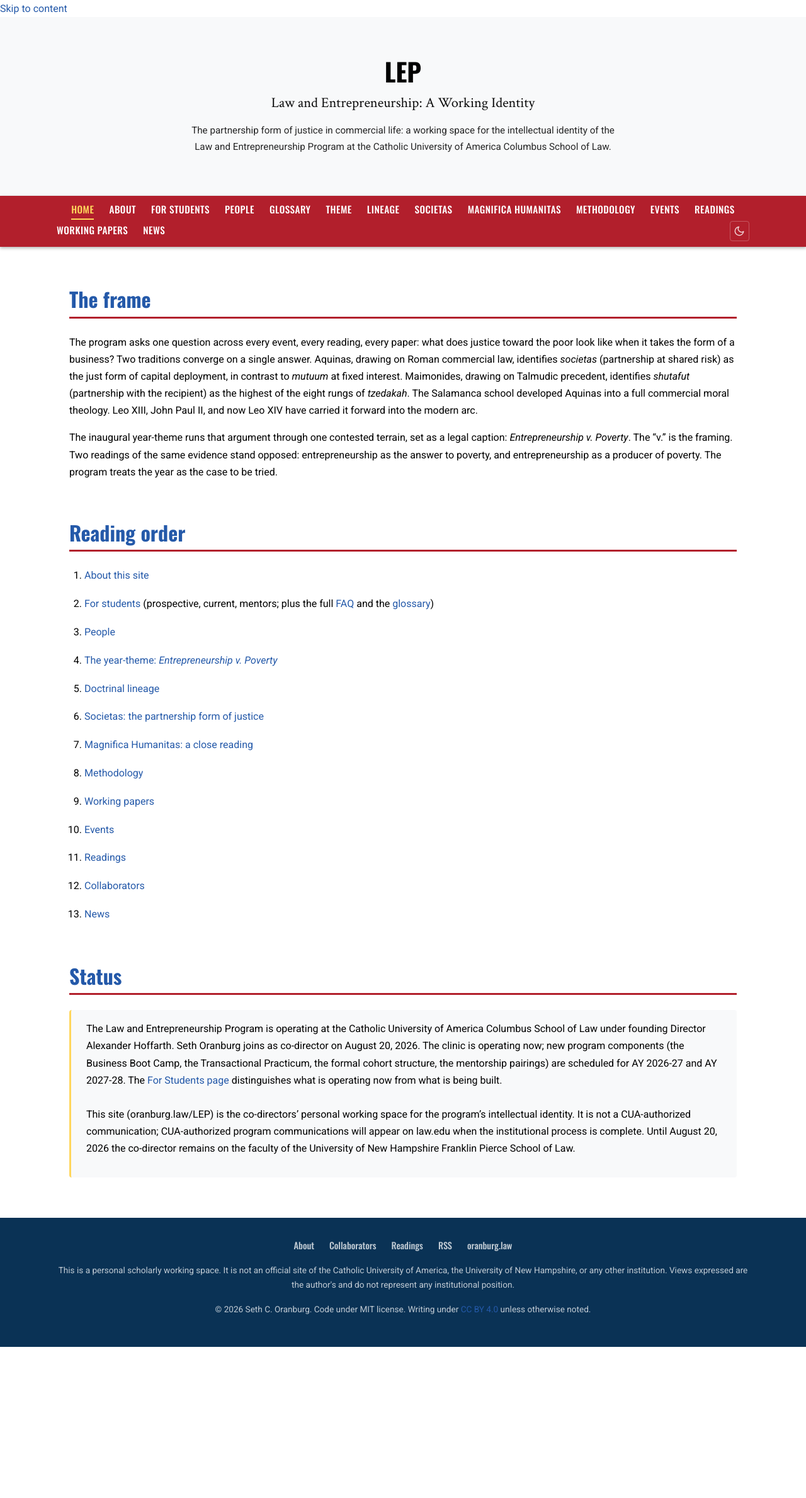
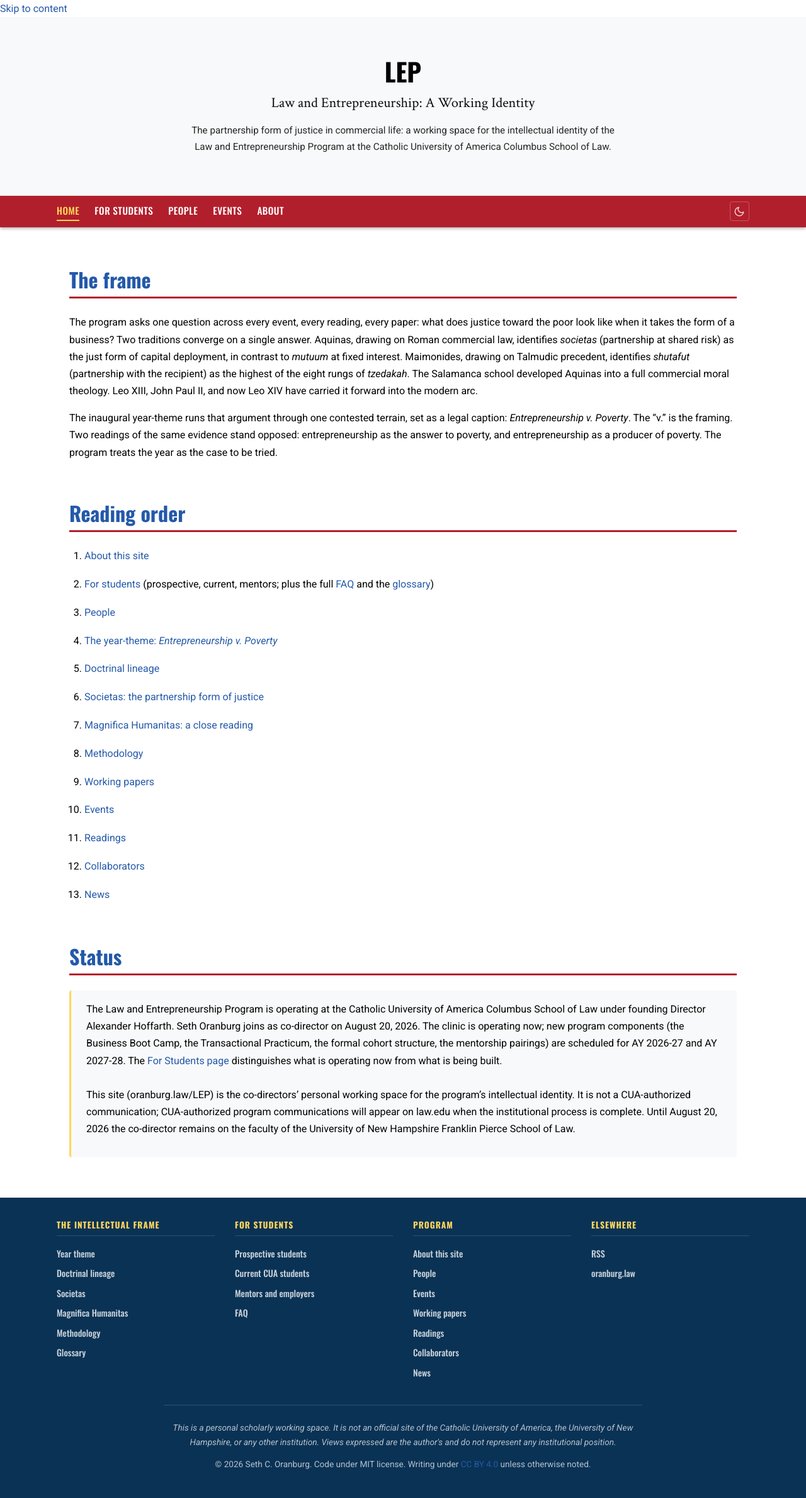
Before and after one commit to Oranburg/LEP, a Jekyll site: the page built from index.md, in a window 1280 px wide. Shown: the whole page at 63% size. Built offline with Jekyll 4.4.1, drawn with Linux system fonts in a browser that asks for light colours; before the commit the page ends 2139 px from its top, so only the background shows below that.

Commit message:
Nav cut to 5 items; footer becomes 4-column site directory
Nav was 14 items wrapping onto two rows. Cut to essentials:
Home, For Students, People, Events, About.

The intellectual-content pages (Theme, Lineage, Societas, Magnifica
Humanitas, Methodology, Glossary) and the operational pages (Working
Papers, Readings, Collaborators, News) move to a four-column footer
that functions as a site directory. They remain discoverable from the
home reading order and from cross-links inside body content.

Footer CSS reworked: grid with section headers in Oswald caps, link
lists per column, coda block carries disclaimer and copyright.

Co-Authored-By: Claude Opus 4.7 (1M context) <noreply@anthropic.com>

```diff
--- a/_includes/footer.html
+++ b/_includes/footer.html
@@ -1,12 +1,46 @@
 <footer class="site-footer">
   <div class="footer-inner">
-    <div class="footer-links">
-      <a href="{{ '/about/' | relative_url }}">About</a>
-      <a href="{{ '/collaborators/' | relative_url }}">Collaborators</a>
-      <a href="{{ '/readings/' | relative_url }}">Readings</a>
-      <a href="{{ '/feed.xml' | relative_url }}" target="_blank" rel="noopener noreferrer" aria-label="RSS feed">RSS</a>
-      <a href="https://oranburg.law/" target="_blank" rel="noopener noreferrer">oranburg.law</a>
+    <div class="footer-section">
+      <h4>The intellectual frame</h4>
+      <ul>
+        <li><a href="{{ '/theme/' | relative_url }}">Year theme</a></li>
+        <li><a href="{{ '/lineage/' | relative_url }}">Doctrinal lineage</a></li>
+        <li><a href="{{ '/societas/' | relative_url }}">Societas</a></li>
+        <li><a href="{{ '/magnifica-humanitas/' | relative_url }}">Magnifica Humanitas</a></li>
+        <li><a href="{{ '/methodology/' | relative_url }}">Methodology</a></li>
+        <li><a href="{{ '/glossary/' | relative_url }}">Glossary</a></li>
+      </ul>
     </div>
+    <div class="footer-section">
+      <h4>For students</h4>
+      <ul>
+        <li><a href="{{ '/for-students/prospective/' | relative_url }}">Prospective students</a></li>
+        <li><a href="{{ '/for-students/current/' | relative_url }}">Current CUA students</a></li>
+        <li><a href="{{ '/for-students/mentors/' | relative_url }}">Mentors and employers</a></li>
+        <li><a href="{{ '/for-students/faq/' | relative_url }}">FAQ</a></li>
+      </ul>
+    </div>
+    <div class="footer-section">
+      <h4>Program</h4>
+      <ul>
+        <li><a href="{{ '/about/' | relative_url }}">About this site</a></li>
+        <li><a href="{{ '/people/' | relative_url }}">People</a></li>
+        <li><a href="{{ '/events/' | relative_url }}">Events</a></li>
+        <li><a href="{{ '/working-papers/' | relative_url }}">Working papers</a></li>
+        <li><a href="{{ '/readings/' | relative_url }}">Readings</a></li>
+        <li><a href="{{ '/collaborators/' | relative_url }}">Collaborators</a></li>
+        <li><a href="{{ '/news/' | relative_url }}">News</a></li>
+      </ul>
+    </div>
+    <div class="footer-section">
+      <h4>Elsewhere</h4>
+      <ul>
+        <li><a href="{{ '/feed.xml' | relative_url }}" target="_blank" rel="noopener noreferrer">RSS</a></li>
+        <li><a href="https://oranburg.law/" target="_blank" rel="noopener noreferrer">oranburg.law</a></li>
+      </ul>
+    </div>
+  </div>
+  <div class="footer-coda">
     <p class="disclaimer">This is a personal scholarly working space. It is not an official site of the Catholic University of America, the University of New Hampshire, or any other institution. Views expressed are the author's and do not represent any institutional position.</p>
     <p>&copy; {{ site.time | date: "%Y" }} Seth C. Oranburg. Code under MIT license. Writing under <a href="https://creativecommons.org/licenses/by/4.0/">CC BY 4.0</a> unless otherwise noted.</p>
   </div>
--- a/_includes/nav.html
+++ b/_includes/nav.html
@@ -4,19 +4,10 @@
   </button>
   <ul>
     <li><a href="{{ '/' | relative_url }}">Home</a></li>
-    <li><a href="{{ '/about/' | relative_url }}">About</a></li>
     <li><a href="{{ '/for-students/' | relative_url }}">For Students</a></li>
     <li><a href="{{ '/people/' | relative_url }}">People</a></li>
-    <li><a href="{{ '/glossary/' | relative_url }}">Glossary</a></li>
-    <li><a href="{{ '/theme/' | relative_url }}">Theme</a></li>
-    <li><a href="{{ '/lineage/' | relative_url }}">Lineage</a></li>
-    <li><a href="{{ '/societas/' | relative_url }}">Societas</a></li>
-    <li><a href="{{ '/magnifica-humanitas/' | relative_url }}">Magnifica Humanitas</a></li>
-    <li><a href="{{ '/methodology/' | relative_url }}">Methodology</a></li>
     <li><a href="{{ '/events/' | relative_url }}">Events</a></li>
-    <li><a href="{{ '/readings/' | relative_url }}">Readings</a></li>
-    <li><a href="{{ '/working-papers/' | relative_url }}">Working Papers</a></li>
-    <li><a href="{{ '/news/' | relative_url }}">News</a></li>
+    <li><a href="{{ '/about/' | relative_url }}">About</a></li>
     <li>
       <button class="theme-toggle" onclick="toggleTheme()" aria-label="Switch to light mode">
         <svg class="icon-sun" width="18" height="18" viewBox="0 0 24 24" fill="none" stroke="currentColor" stroke-width="2" stroke-linecap="round" stroke-linejoin="round">
--- a/assets/css/main.css
+++ b/assets/css/main.css
@@ -1890,3 +1890,67 @@ details.embed[open] summary {
   font-size: 0.95rem;
   line-height: 1.55;
 }
+
+/* ==========================================================================
+   Footer columns (replaces the single-row footer-links flex)
+   ========================================================================== */
+
+.site-footer .footer-inner {
+  display: grid;
+  grid-template-columns: repeat(auto-fit, minmax(180px, 1fr));
+  gap: var(--space-xl);
+  text-align: left;
+  padding-bottom: var(--space-xl);
+}
+
+.footer-section h4 {
+  font-family: var(--font-headline);
+  font-size: 0.85rem;
+  text-transform: uppercase;
+  letter-spacing: 1px;
+  color: var(--yellow);
+  margin: 0 0 var(--space-md);
+  padding-bottom: var(--space-xs);
+  border-bottom: 1px solid rgba(255, 255, 255, 0.15);
+}
+
+.footer-section ul {
+  list-style: none;
+  padding: 0;
+  margin: 0;
+}
+
+.footer-section li {
+  margin-bottom: 0.4rem;
+}
+
+.footer-section a {
+  color: rgba(255, 255, 255, 0.78);
+  text-decoration: none;
+  font-family: var(--font-headline);
+  font-size: 0.88rem;
+  transition: color 0.2s;
+}
+
+.footer-section a:hover {
+  color: var(--yellow);
+}
+
+.footer-coda {
+  border-top: 1px solid rgba(255, 255, 255, 0.15);
+  padding-top: var(--space-lg);
+  text-align: center;
+  font-size: 0.85rem;
+  color: rgba(255, 255, 255, 0.7);
+  max-width: 760px;
+  margin: 0 auto;
+}
+
+.footer-coda .disclaimer {
+  font-style: italic;
+  margin-bottom: 0.75rem;
+}
+
+.footer-coda p {
+  margin: 0 0 0.6rem;
+}
```
